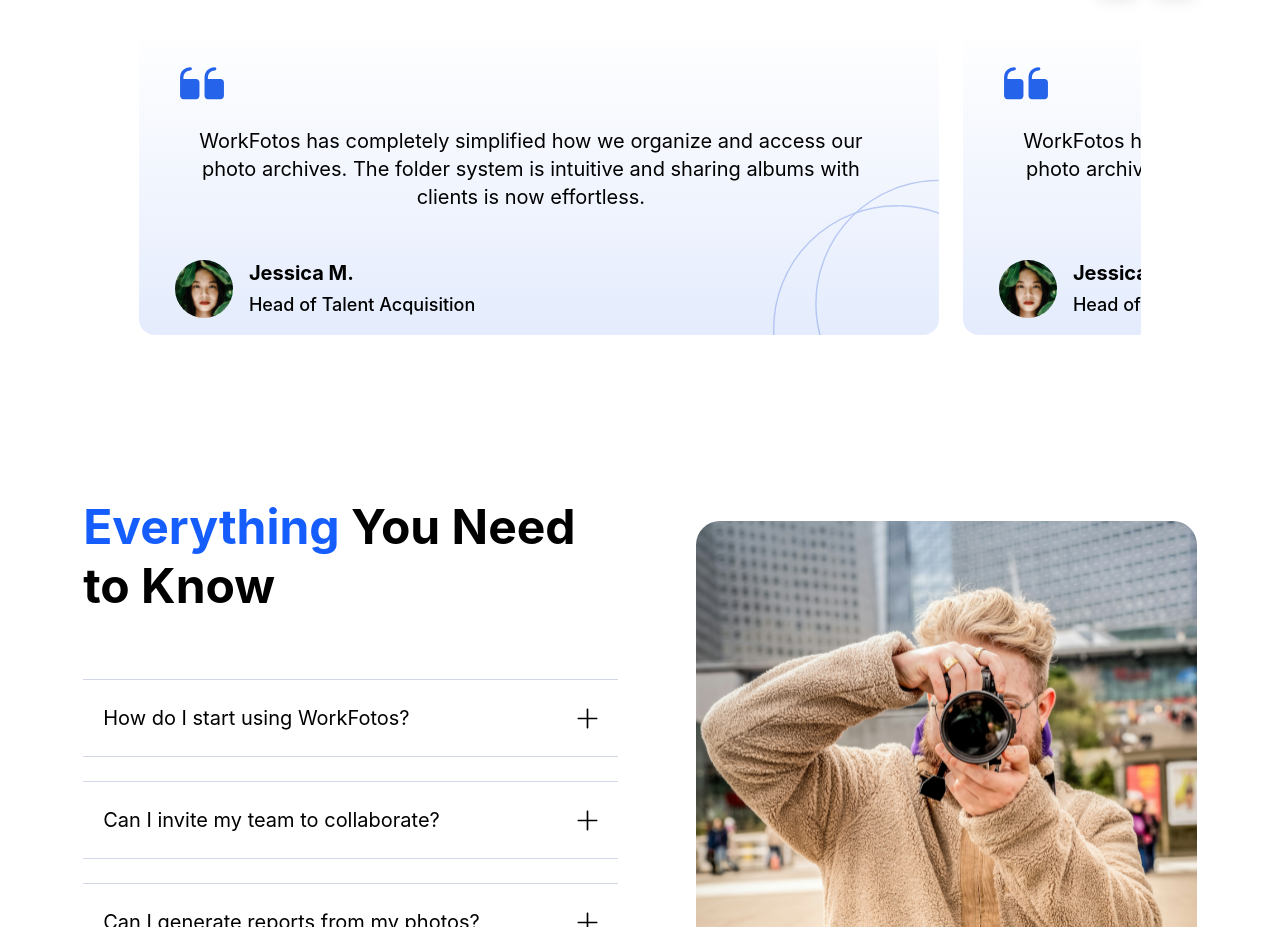
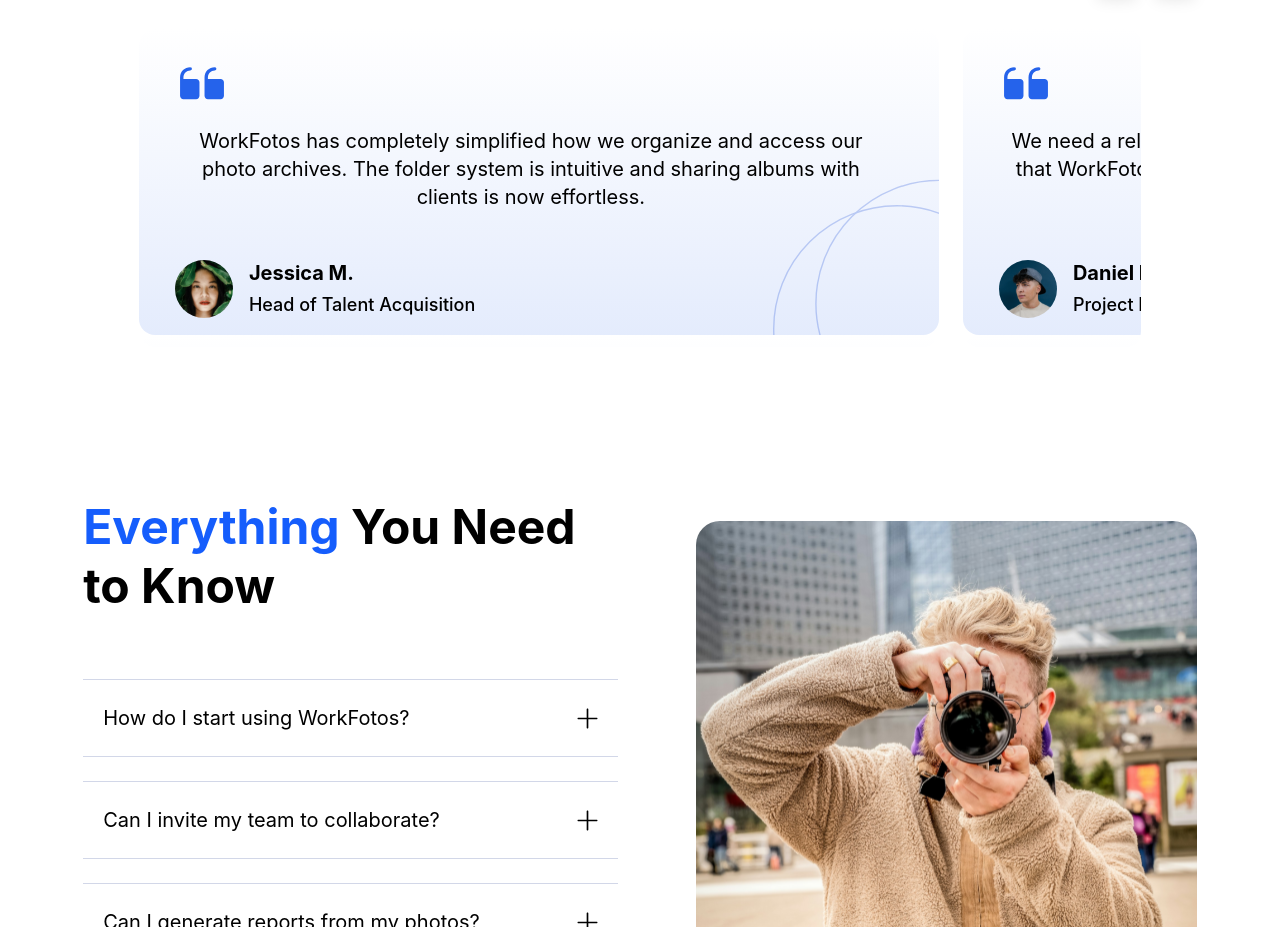
Before and after one commit to work-account171/workFotos, a Next.js app: page / in a window 1280 px wide. Shown: the part 3820-4747 px from the top of the page. Built offline with nearby package versions, Linux system fonts and the light colour scheme.

Commit message:
updated testimonial content

```diff
--- a/src/app/components/homeComponents/RealStories.tsx
+++ b/src/app/components/homeComponents/RealStories.tsx
@@ -3,6 +3,8 @@
 import Image from "next/image";
 import Testimonial from "./Testimonial";
 import author1Img from "@/../public/author1img.svg";
+import author2Img from "@/../public/author2img.svg";
+import author3Img from "@/../public/author3img.svg";
 import prevArrow from "@/../public/prev-arrow.svg";
 import nextArrow from "@/../public/next-arrow.svg";
 import { useRef } from "react";
@@ -88,18 +90,18 @@
                 role="Head of Talent Acquisition"
               />
               <Testimonial
-                saying="WorkFotos has completely simplified how we organize and access our photo archives. The folder system is intuitive and sharing albums with clients is now effortless."
-                author="Jessica M.
+                saying="We need a reliable cloud solution for storing thousands of project photos that WorkFotos did. It&apos;s fast, easy to use and keeps everything perfectly organized."
+                author="Daniel K.
 "
-                authorImg={author1Img}
-                role="Head of Talent Acquisition"
+                authorImg={author2Img}
+                role="Project Manager"
               />
               <Testimonial
-                saying="WorkFotos has completely simplified how we organize and access our photo archives. The folder system is intuitive and sharing albums with clients is now effortless."
-                author="Jessica M.
+                saying="No more digging through hard drives or shared folders. Workfotos lets us keep pur visual content neat, searchable, and secure."
+                author="Priya S.
 "
-                authorImg={author1Img}
-                role="Head of Talent Acquisition"
+                authorImg={author3Img}
+                role="Marketing Coordinator "
               />
             </div>
           </div>
```
Also changed, not shown: public/author2img.svg (added), public/author3img.svg (added).
